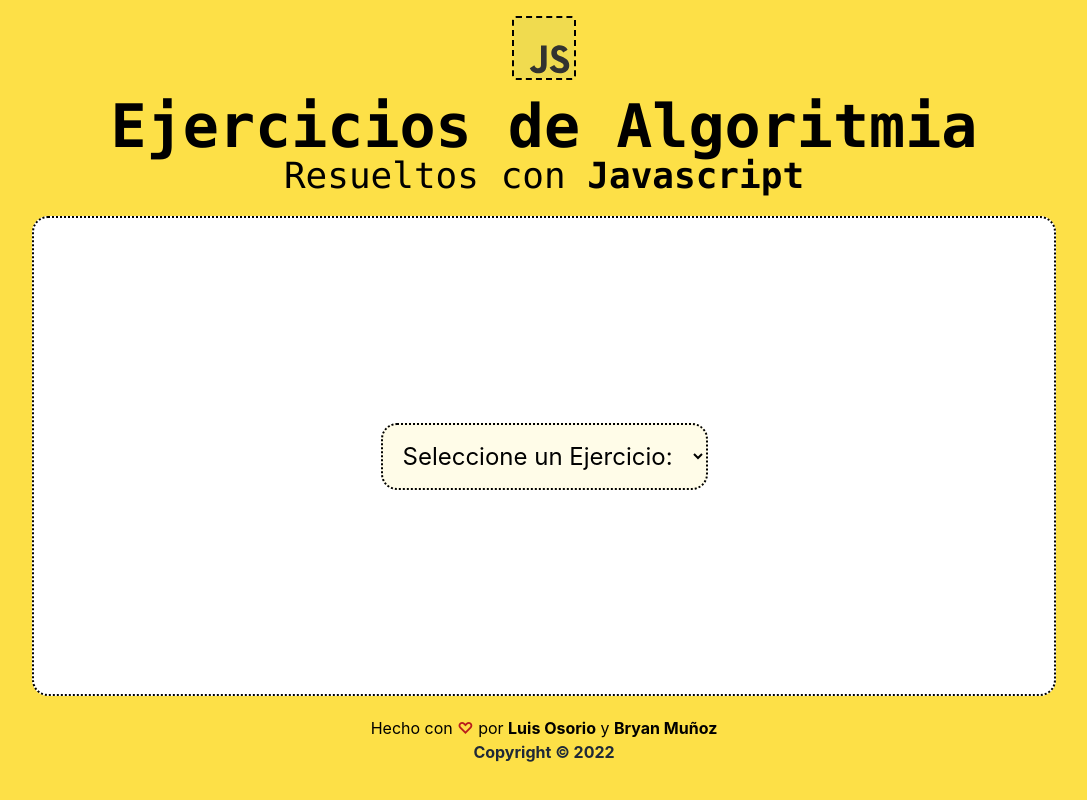
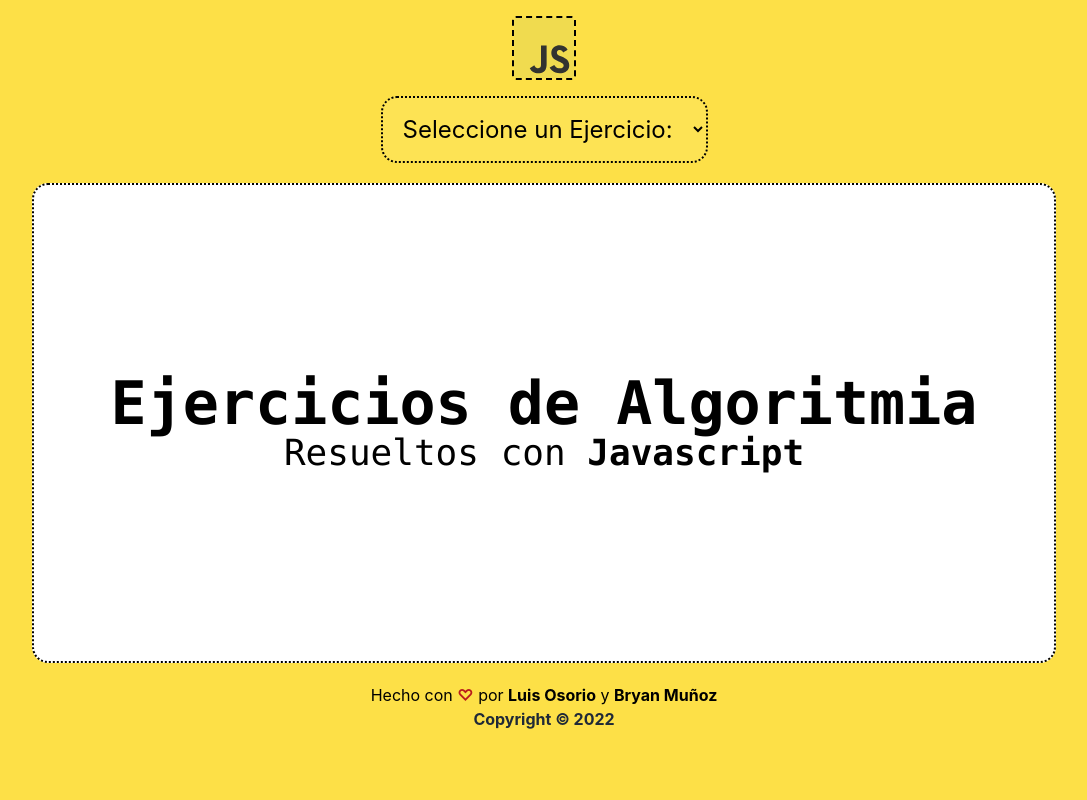
Before and after one commit to dev-cac/exercises-in-js, a React (Vite) app: page / in a window 1280 px wide. Shown: the whole page, without its empty margins (96-1183 px from the left). Built offline with nearby package versions, Linux system fonts and the light colour scheme.

Commit message:
feat: custom inputs

```diff
--- a/package.json
+++ b/package.json
@@ -13,6 +13,7 @@
     "choices.js": "10.1.0",
     "react": "18.0.0",
     "react-dom": "18.0.0",
+    "react-loading-spin": "2.1.9",
     "wouter": "2.8.0-alpha.2"
   },
   "devDependencies": {
--- a/src/componets/App.jsx
+++ b/src/componets/App.jsx
@@ -22,26 +22,18 @@ function App() {
         <img className="w-16 h-16 mt-4 mb-4 rounded border-2 border-dashed border-black hover:border-yellow-500 cursor-pointer" src="/logo.svg" alt="Logo" />
       </a>
 
-      <Switch>
-        <Route path="/">
-          <header className="text-center">
-            <h1 className="font-mono text-4xl font-bold md:text-6xl">Ejercicios de Algoritmia</h1>
-            <h2 className="font-mono text-2xl font-medium md:text-4xl">
-              Resueltos con <span className="font-bold md:font-semibold">Javascript</span>
-            </h2>
-          </header>
-        </Route>
-
-        <Route path="/:all">
-          <Selector/>
-        </Route>
-      </Switch>
+      <Selector />
 
       <div className="w-11/12 h-[60%] text-xl p-5 bg-white rounded-2xl overflow-x-hidden overflow-y-auto border-2 border-black border-dotted mt-5 md:w-4/5 md:text-2xl">
         <div className="w-full h-auto min-h-full flex items-center justify-center text-center break-words">
           <Switch>
             <Route path="/">
-              <Selector/>
+              <header className="text-center">
+                <h1 className="font-mono text-4xl font-bold md:text-6xl">Ejercicios de Algoritmia</h1>
+                <h2 className="font-mono text-2xl font-medium md:text-4xl">
+                  Resueltos con <span className="font-bold md:font-semibold">Javascript</span>
+                </h2>
+              </header>
             </Route>
 
             <Route path="/:all">
--- /dev/null
+++ b/src/componets/Loading.jsx
@@ -0,0 +1,11 @@
+import LoadingSpin from "react-loading-spin";
+
+function Loading() {
+  return (
+    <LoadingSpin
+      primaryColor={'#2c2d05'}
+    />
+  )
+}
+
+export default Loading
--- a/src/componets/Menu.jsx
+++ b/src/componets/Menu.jsx
@@ -1,23 +1,27 @@
 import { Suspense, useEffect, useState, lazy } from 'react';
 import { useLocation } from 'wouter'
+
+import Loading from './Loading'
 
 import { exercises } from '../exercises'
 
 function Menu () {
-  const [location,] = useLocation()
+  const [location, setLocation] = useLocation()
   const [exercise, setExercise] = useState(() => {
     return exercises.find(numExercise => numExercise.id === parseInt(location.split('/')[1]))
   })
 
   useEffect(() => {
     const findExercise = exercises.find(numExercise => numExercise.id === parseInt(location.split('/')[1]))
+    if (!findExercise && location !== '/') return setLocation('/')
+
     setExercise(findExercise)
   }, [location])
 
   const ExerciseComponent = lazy(() => import(`./exercises/${exercise.component}.jsx`))
 
   return (
-    <Suspense fallback={<div>Cargando...</div>}>
+    <Suspense fallback={<Loading/>}>
       <ExerciseComponent />
     </Suspense>
   )
--- a/src/componets/Selector.jsx
+++ b/src/componets/Selector.jsx
@@ -1,4 +1,4 @@
-import { useState } from "react"
+import { useState, useEffect } from "react"
 import { useLocation } from 'wouter'
 
 import useChoiceInput from '../hooks/useChoiceInput';
@@ -18,19 +18,25 @@ function Selector () {
     return selected ? selected : 'default'
   })
 
+  useEffect(() => {
+    let selected = location.split('/')[1]
+    selected = selected === '' ? null : selected
+
+    setSelected(selected ? selected : 'default')
+  } , [location])
+
   const handleSelect = async (e) => {
     const { value } = e.target
     await clearChoices()
 
     setLocation(`/${value}`)
-    setSelected(value)
   }
 
   return (
     <div>
       <select
         value={selected}
-        className="border-2 text-xl border-black border-dotted rounded-2xl p-4 bg-yellow-200/20 hover:bg-yellow-200 outline-none md:text-2xl"
+        className="border-2 text-xl border-black border-dotted rounded-2xl p-4 bg-yellow-200/20 hover:bg-yellow-200 outline-none md:text-2xl cursor-pointer"
         name="exercises" onChange={handleSelect}
       >
         <option value="default" hidden disabled>Seleccione un Ejercicio: </option>
--- a/src/index.css
+++ b/src/index.css
@@ -14,3 +14,31 @@ body {
     'Ubuntu', 'Cantarell', 'Fira Sans', 'Droid Sans', 'Helvetica Neue',
     sans-serif;
 }
+
+.choices__inner {
+  border: 2px dotted rgba(66, 65, 65, 0.364);
+  border-radius: 5rem !important;
+}
+
+.choices__inner, .choices__input, .choices__input--cloned {
+  background-color: #fff;
+  min-width: 10rem;
+}
+
+.choices__list--multiple .choices__item {
+  background-color: rgb(253 224 71);
+  border-color:rgb(0, 0, 0);
+  color:rgb(0, 0, 0)
+}
+
+.is-highlighted {
+  background-color: #edefbc !important;
+  border-color: #000000b1 !important;
+}
+
+.choices__button {
+  background-color: rgb(0, 0, 0);
+  padding: 0.1rem 0;
+  border: 0 !important;
+  border-radius: 9999px !important;
+}
```
